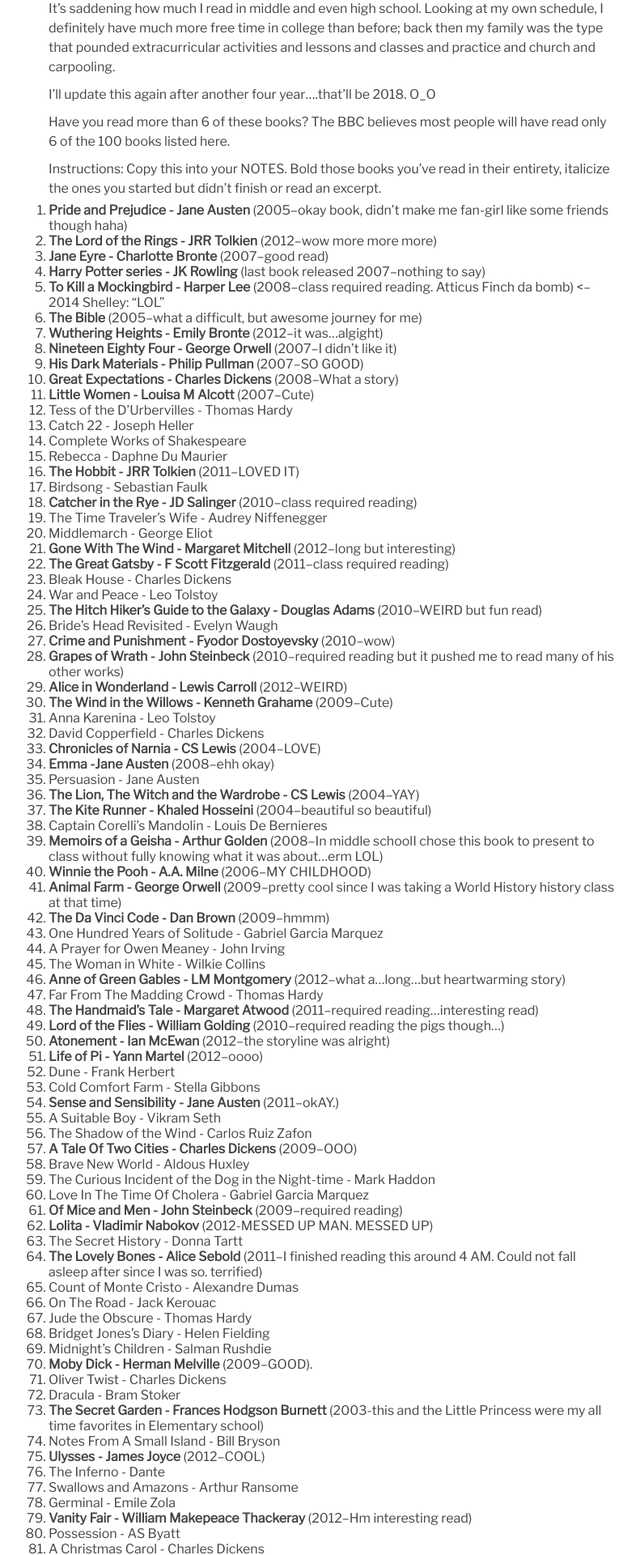
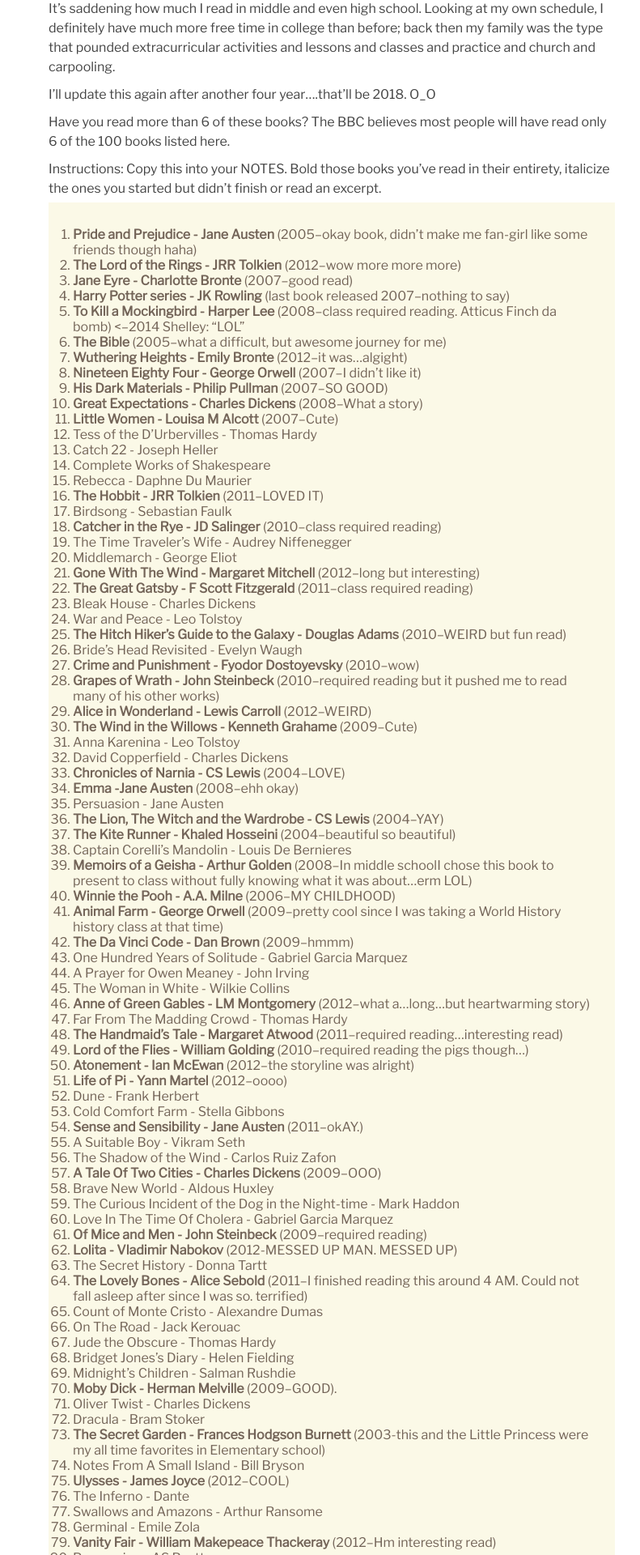
Before and after one commit to shellbellwa/shellbellwa.github.io, a Jekyll site: the page built from _posts/2014-07-23-tumblr-throwback-bbc-challenge.md, in a window 1280 px wide. Shown: the part 376-2296 px from the top of the page at 81% size, without its empty margins (230-1021 px from the left). Built offline with Jekyll 4.4.1, drawn with Linux system fonts in a browser that asks for light colours.

Commit message:
Color ordered lists

```diff
--- a/_sass/_base.scss
+++ b/_sass/_base.scss
@@ -38,6 +38,12 @@ h1, h2, h3 {
   font-family: $font-title;
 }
 
+ol {
+  background-color: $color-box;
+  color: $color-box-font;
+  padding: 30px;
+}
+
 p {
   line-height: 1.5;
   padding: 5px 0;
--- a/css/main.scss
+++ b/css/main.scss
@@ -3,6 +3,8 @@
 @charset "utf-8";
 
 $color-blockquote: #666666;
+$color-box: #FBF9E7;
+$color-box-font: #736458;
 $color-footer: #EFF4F7;
 $color-footer-dark: darken($color-footer, 10%);
 $color-grey: #FAFAFA;
```
